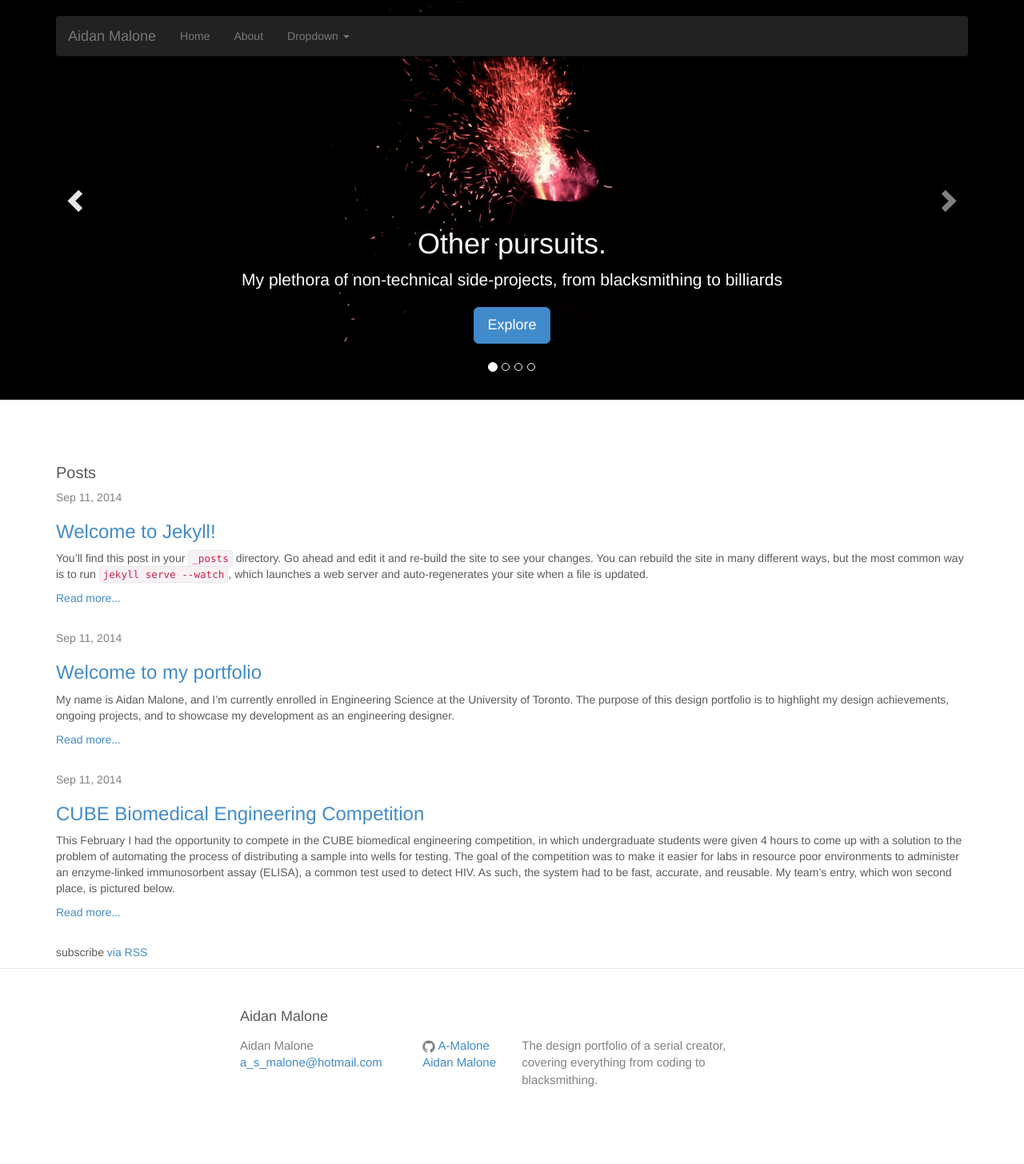
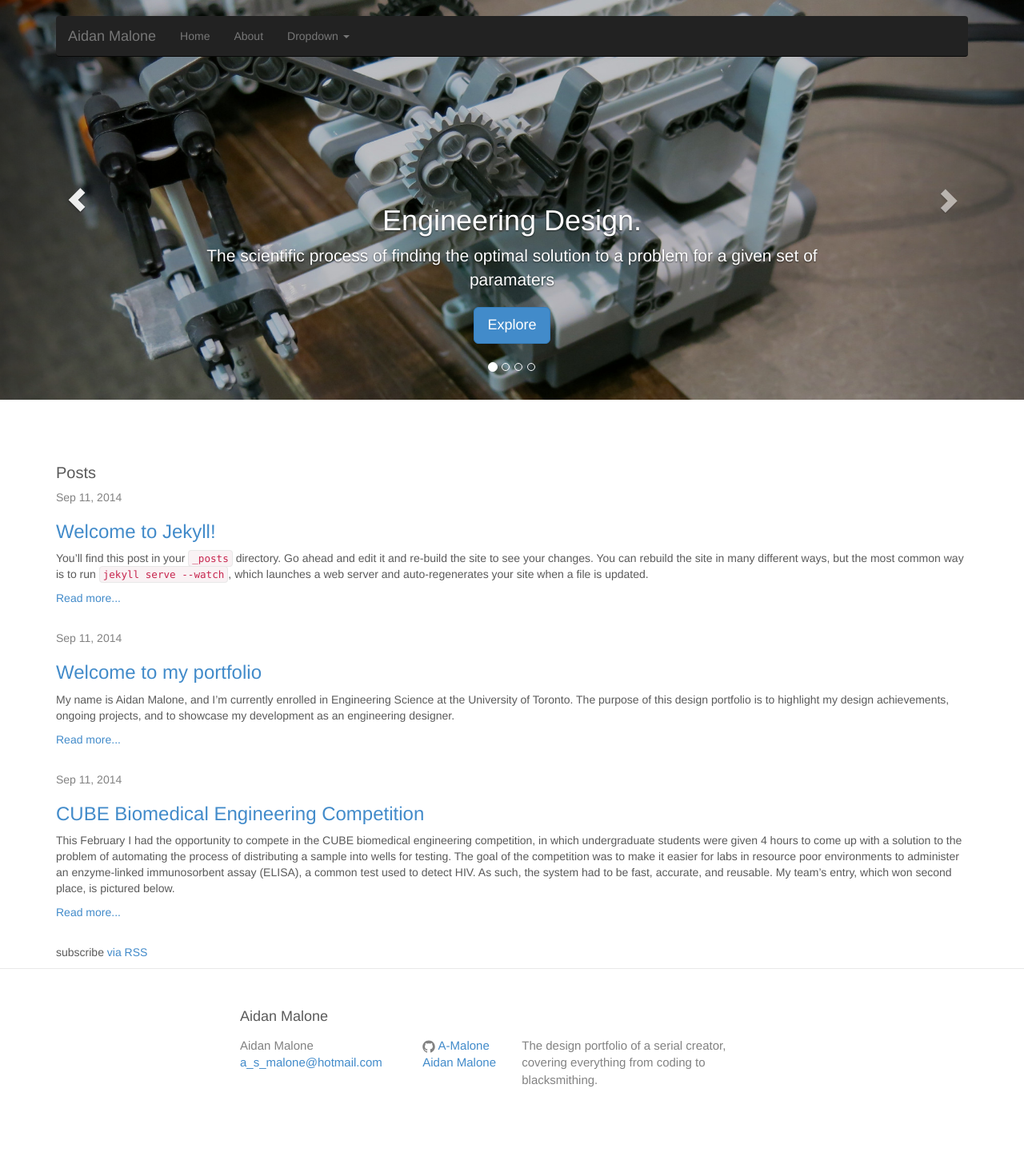
Before and after one commit to A-Malone/A-Malone.github.io, a Jekyll site: the page built from index.html, in a window 1280 px wide. Shown: the whole page at 80% size. Built offline with Jekyll 4.4.1, drawn with Linux system fonts in a browser that asks for light colours; nearby versions of some CDN libraries; library files that are not in the unit come from our copies; the list of posts is cut into pages by our own code; comment, search, counter and statistics services are not loaded.

Commit message:
Fixed structure of the site, and rearranged slides

```diff
--- a/_includes/carousel.html
+++ b/_includes/carousel.html
@@ -9,18 +9,31 @@
         <li data-target="#myCarousel" data-slide-to="3"></li>
       </ol>
       <div class="carousel-inner">
+
         <div class="item active">
-          <img src="{{site.base_url}}/assets/forge.jpg" alt="First slide">
+          <img src="{{site.base_url}}/assets/BMEC_Robot_Editted.jpg" alt="First slide">
           <div class="container">
             <div class="carousel-caption">
-              <h1>Other pursuits.</h1>
-              <p>My plethora of non-technical side-projects, from blacksmithing to billiards</p>
+              <h1>Engineering Design.</h1>
+              <p>The scientific process of finding the optimal solution to a problem for a given set of paramaters</p>
               <p><a class="btn btn-lg btn-primary" href="#" role="button">Explore</a></p>
             </div>
           </div>
         </div>
+
         <div class="item">
-          <img src="{{site.base_url}}/assets/yhack_photo.jpg" alt="Second slide">
+          <img src="{{site.base_url}}/assets/genetic_algorithms.png" alt="Second slide">
+          <div class="container">
+            <div class="carousel-caption">
+              <h1>Algorithms.</h1>
+              <p>The design, implementation, and optimization of algorithms to solve a variety of problems</p>
+              <p><a class="btn btn-lg btn-primary" href="#" role="button">Explore</a></p>
+            </div>
+          </div>
+        </div>
+
+        <div class="item">
+          <img src="{{site.base_url}}/assets/yhack_photo.jpg" alt="Third slide">
           <div class="container">
             <div class="carousel-caption">
               <h1>Hackathons.</h1>
@@ -29,26 +42,18 @@
             </div>
           </div>
         </div>
+
         <div class="item">
-          <img src="{{site.base_url}}/assets/genetic_algorithms.png" alt="Third slide">
+          <img src="{{site.base_url}}/assets/forge.jpg" alt="Fourthslide">
           <div class="container">
             <div class="carousel-caption">
-              <h1>Algorithms.</h1>
-              <p>The design, implementation, and optimization of algorithms to solve a variety of problems</p>
+              <h1>Other pursuits.</h1>
+              <p>My plethora of non-technical pursuits, from blacksmithing to billiards</p>
               <p><a class="btn btn-lg btn-primary" href="#" role="button">Explore</a></p>
             </div>
           </div>
         </div>
-        <div class="item">
-          <img src="{{site.base_url}}/assets/BMEC_Robot3.jpg" alt="Fourth slide">
-          <div class="container">
-            <div class="carousel-caption">
-              <h1>Engineering Design.</h1>
-              <p>The scientific process of finding the optimal solution to a problem for a given set of paramaters</p>
-              <p><a class="btn btn-lg btn-primary" href="#" role="button">Explore</a></p>
-            </div>
-          </div>
-        </div>
+
       </div>
 
       <a class="left carousel-control" href="#myCarousel" role="button" data-slide="prev"><span class="glyphicon glyphicon-chevron-left"></span></a>
--- a/_includes/head.html
+++ b/_includes/head.html
@@ -10,9 +10,8 @@
     <link rel="canonical" href="{{ page.url | replace:'index.html','' | prepend: site.baseurl | prepend: site.url }}">
 
     <!-- Bootstrap Stuff-->
-    <link href="{{ "/css/bootstrap/bootstrap.min.css" | prepend: site.baseurl }}" rel="stylesheet">
+    <link href="{{ "/bootstrap/css/bootstrap.min.css" | prepend: site.baseurl }}" rel="stylesheet">
     <link href="{{ "/css/carousel.css" | prepend: site.baseurl }}" rel="stylesheet">
-    <script src="{{ "js/bootstrap.min.js"| prepend: site.baseurl }}"></script>
 
 
     <!-- HTML5 shim, for IE6-8 support of HTML5 elements -->
--- a/_includes/js_includes.html
+++ b/_includes/js_includes.html
@@ -3,4 +3,4 @@
 <!-- Placed at the end of the document so the pages load faster -->
 <script src="https://ajax.googleapis.com/ajax/libs/jquery/1.11.1/jquery.min.js"></script>
 <script src="https://ajax.googleapis.com/ajax/libs/jquery/2.1.1/jquery.min.js"></script>
-<script src="{{"/js/bootstrap.min.js"| prepend: site.baseurl }}"></script>
+<script src="{{"/bootstrap/js/bootstrap.min.js"| prepend: site.baseurl }}"></script>
```
Also changed, not shown: assets/BMEC_Robot.jpg (added), assets/BMEC_Robot3.jpg (added), assets/BMEC_Robot_Editted.jpg (added), bootstrap/css/bootstrap-theme.css (renamed from css/bootstrap/bootstrap-theme.css), bootstrap/css/bootstrap-theme.min.css (renamed from css/bootstrap/bootstrap-theme.min.css), bootstrap/css/bootstrap.css (renamed from css/bootstrap/bootstrap.css), bootstrap/css/bootstrap.min.css (renamed from css/bootstrap/bootstrap.min.css), bootstrap/fonts/glyphicons-halflings-regular.ttf (renamed from fonts/glyphicons-halflings-regular.ttf), bootstrap/fonts/glyphicons-halflings-regular.woff (renamed from fonts/glyphicons-halflings-regular.woff), bootstrap/js/bootstrap.js (renamed from js/bootstrap.js), bootstrap/js/bootstrap.min.js (renamed from js/bootstrap.min.js), 8 other files.
